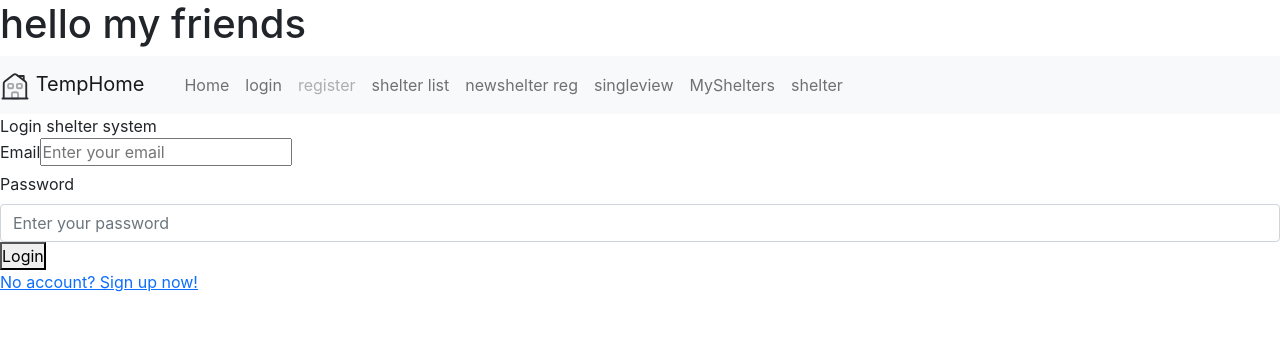
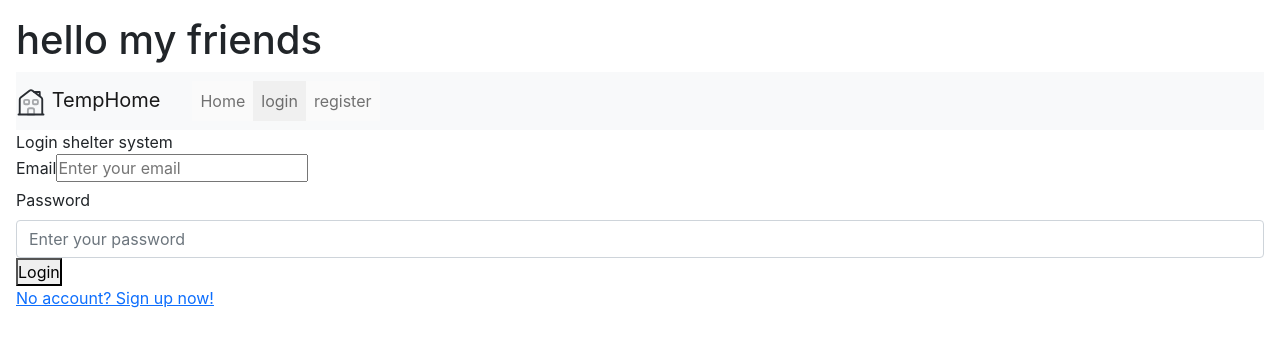
Before and after one commit to CodysCodingCloud/shelter-finder, a React (Create React App) app in the folder frontend/: page /login in a window 1280 px wide. Shown: the top 346 px of the page. Built offline with nearby package versions, Linux system fonts and the light colour scheme.

Commit message:
navbar update

```diff
--- a/frontend/less/index.less
+++ b/frontend/less/index.less
@@ -1,5 +1,6 @@
 body {
   margin: 0;
+  padding: 1rem 1rem 1rem 1rem;
   font-family: -apple-system, BlinkMacSystemFont, 'Segoe UI', 'Roboto', 'Oxygen',
     'Ubuntu', 'Cantarell', 'Fira Sans', 'Droid Sans', 'Helvetica Neue',
     sans-serif;
@@ -11,3 +12,18 @@ code {
   font-family: source-code-pro, Menlo, Monaco, Consolas, 'Courier New',
     monospace;
 }
+.nav-item {
+  border: 0;
+  border-radius: 0%;
+}
+.nav-item:nth-child(even) {
+  border: 0;
+  background-color: rgb(240, 240, 240);
+}
+.nav-item:nth-child(odd) {
+  background-color: rgb(250, 250, 250);
+}
+.nav-item:hover {
+  border: 0;
+  background-color: rgb(200, 200, 200);
+}
--- a/frontend/public/global.css
+++ b/frontend/public/global.css
@@ -47,6 +47,7 @@
 }
 body {
   margin: 0;
+  padding: 1rem 1rem 1rem 1rem;
   font-family: -apple-system, BlinkMacSystemFont, 'Segoe UI', 'Roboto', 'Oxygen', 'Ubuntu', 'Cantarell', 'Fira Sans', 'Droid Sans', 'Helvetica Neue', sans-serif;
   -webkit-font-smoothing: antialiased;
   -moz-osx-font-smoothing: grayscale;
@@ -54,3 +55,18 @@ body {
 code {
   font-family: source-code-pro, Menlo, Monaco, Consolas, 'Courier New', monospace;
 }
+.nav-item {
+  border: 0;
+  border-radius: 0%;
+}
+.nav-item:nth-child(even) {
+  border: 0;
+  background-color: #f0f0f0;
+}
+.nav-item:nth-child(odd) {
+  background-color: #fafafa;
+}
+.nav-item:hover {
+  border: 0;
+  background-color: #c8c8c8;
+}
--- a/frontend/public/index.html
+++ b/frontend/public/index.html
@@ -9,6 +9,16 @@
       integrity="sha384-1BmE4kWBq78iYhFldvKuhfTAU6auU8tT94WrHftjDbrCEXSU1oBoqyl2QvZ6jIW3"
       crossorigin="anonymous"
     />
+
+    <link rel="stylesheet" href="/global.css" />
+    <meta name="viewport" content="width=device-width, initial-scale=1" />
+    <meta name="theme-color" content="#000000" />
+    <meta name="shelter lookup" content="MERN stack app using typescript" />
+    <title>React App</title>
+  </head>
+  <body>
+    <div id="root"></div>
+  </body>
   <script
     src="https://code.jquery.com/jquery-3.2.1.slim.min.js"
     integrity="sha384-KJ3o2DKtIkvYIK3UENzmM7KCkRr/rE9/Qpg6aAZGJwFDMVNA/GpGFF93hXpG5KkN"
@@ -24,13 +34,4 @@
     integrity="sha384-JZR6Spejh4U02d8jOt6vLEHfe/JQGiRRSQQxSfFWpi1MquVdAyjUar5+76PVCmYl"
     crossorigin="anonymous"
   ></script>
-    <link rel="stylesheet" href="/global.css" />
-    <meta name="viewport" content="width=device-width, initial-scale=1" />
-    <meta name="theme-color" content="#000000" />
-    <meta name="shelter lookup" content="MERN stack app using typescript" />
-    <title>React App</title>
-  </head>
-  <body>
-    <div id="root"></div>
-  </body>
 </html>
--- a/frontend/src/components/LogoutButton.tsx
+++ b/frontend/src/components/LogoutButton.tsx
@@ -4,7 +4,7 @@ import { useNavigate } from 'react-router-dom';
 import { useAppDispatch } from '../store/hooks';
 import { logoutThunk } from '../store/reducers/userSlice';
 
-export default function LogoutButton() {
+export default function LogoutButton({ className }: { className?: string }) {
   const navigate = useNavigate();
   const dispatch = useAppDispatch();
   const handleSubmit = async () => {
@@ -14,7 +14,7 @@ export default function LogoutButton() {
     navigate(0);
   };
   return (
-    <button className="logout" onClick={handleSubmit}>
+    <button className={className ? className : 'logout'} onClick={handleSubmit}>
       Logout
     </button>
   );
--- a/frontend/src/components/NavBar.tsx
+++ b/frontend/src/components/NavBar.tsx
@@ -1,9 +1,9 @@
 import React from 'react';
 import { Link, NavLink } from 'react-router-dom';
-// import { useAppDispatch, useAppSelector } from '../store/hooks';
+import { useAppSelector } from '../store/hooks';
 import LogoutButton from './LogoutButton';
 export default function NavBar() {
-  // const user = useAppSelector((state) => state.user);
+  const id = useAppSelector((state) => state.user._id);
   // function toggle(e) {
   //   console.log(e.target);
   // }
@@ -29,33 +29,42 @@ export default function NavBar() {
       </button>
 
       <div className="collapse navbar-collapse" id="navbarNav">
-        <ul className="navbar-nav">
+        <div className="navbar-nav">
           {/* <li className="nav-item active"> */}
-          <Link className="nav-item nav-link" to="/">
+          <Link className="nav-item nav-link text-center" to="/">
             Home
           </Link>
-          <Link className="nav-item nav-link" to="/login">
+          {!id && (
+            <>
+              <Link className="nav-item nav-link text-center" to="/login">
                 login
               </Link>
-          <Link className="nav-item nav-link disabled" to="/register">
+              <Link className="nav-item nav-link text-center" to="/register">
                 register
               </Link>
-          <Link className="nav-item nav-link" to="/shelters">
+            </>
+          )}
+          {id && (
+            <>
+              <Link className="nav-item nav-link text-center" to="/shelters">
                 shelter list
               </Link>
-          <Link className="nav-item nav-link" to="/newshelter">
+              <Link className="nav-item nav-link text-center" to="/newshelter">
                 newshelter reg
               </Link>
-          <Link className="nav-item nav-link" to="/singleview">
+              <Link className="nav-item nav-link text-center" to="/singleview">
                 singleview
               </Link>
-          <Link className="nav-item nav-link" to="/my-shelters">
+              <Link className="nav-item nav-link text-center" to="/my-shelters">
                 MyShelters
               </Link>
-          <Link className="nav-item nav-link" to="/shelter">
+              <Link className="nav-item nav-link text-center" to="/shelter">
                 shelter
               </Link>
-        </ul>
+              <LogoutButton className="nav-item nav-link text-center"></LogoutButton>
+            </>
+          )}
+        </div>
       </div>
     </nav>
   );
```
Lines whose indentation alone changed are shown as unchanged.
